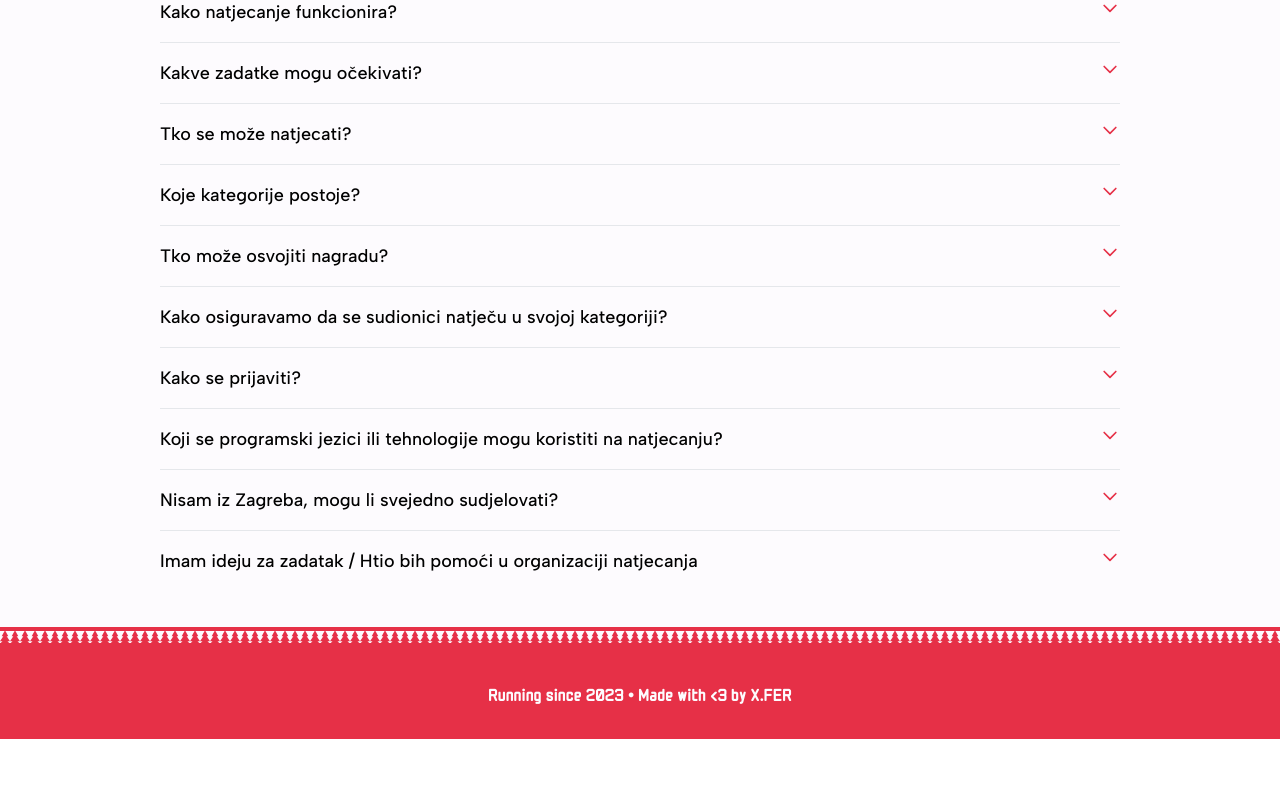
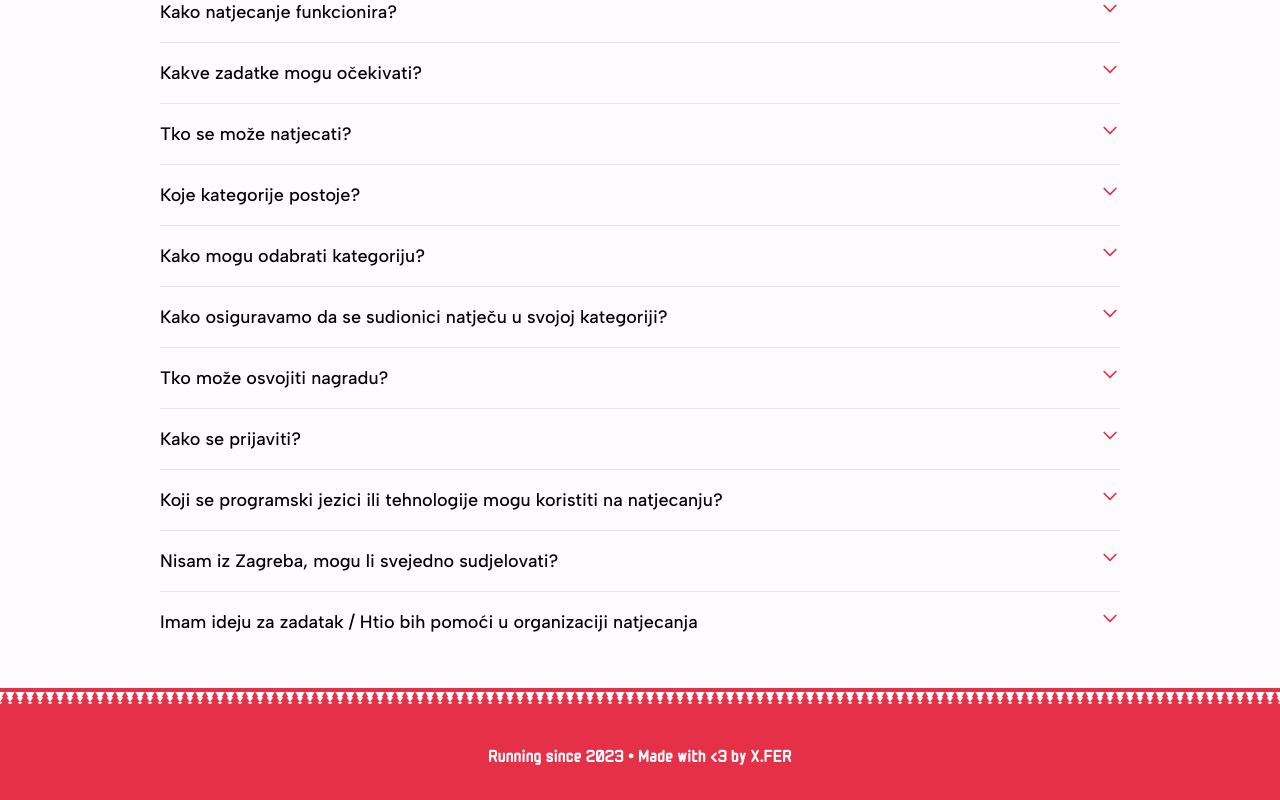
Before and after one commit to x-fer/dosasce, a Next.js app: page / in a window 1280 px wide. Shown: the part 3805-4605 px from the top of the page. Before the commit the page ends 4544 px from the top, so only its background shows below. Built offline with nearby package versions, Linux system fonts and the light colour scheme; no server answers.

Commit message:
add new faq

```diff
--- a/src/components/sections/faq.tsx
+++ b/src/components/sections/faq.tsx
@@ -43,6 +43,20 @@ const faq: AccordionItem[] = [
     ),
   },
   {
+    title: "Kako mogu odabrati kategoriju?",
+    content: (
+      <>
+        Kategoriju možeš odabrati u{" "}
+        <Anchor href="/settings">postavkama profila</Anchor>.
+      </>
+    ),
+  },
+  {
+    title: "Kako osiguravamo da se sudionici natječu u svojoj kategoriji?",
+    content:
+      "Nemamo sustav za provjeru identiteta ili statusa učenika i studenata. Tijekom dodjele nagrada očekujemo dokaz da sudionik pripada kategoriji u kojoj je sudjelovao. Ako se natječete u kategoriji koja vam ne pripada, nagradu nećete moći preuzeti.",
+  },
+  {
     title: "Tko može osvojiti nagradu?",
     content: (
       <>
@@ -52,11 +66,6 @@ const faq: AccordionItem[] = [
         mogu sudjelovati, ali ne mogu osvojiti nagradu.
       </>
     ),
-  },
-  {
-    title: "Kako osiguravamo da se sudionici natječu u svojoj kategoriji?",
-    content:
-      "Nemamo sustav za provjeru identiteta ili statusa učenika i studenata. Tijekom dodjele nagrada očekujemo dokaz da sudionik pripada kategoriji u kojoj je sudjelovao. Ako se natječete u kategoriji koja vam ne pripada, nagradu nećete moći preuzeti.",
   },
   {
     title: "Kako se prijaviti?",
```
